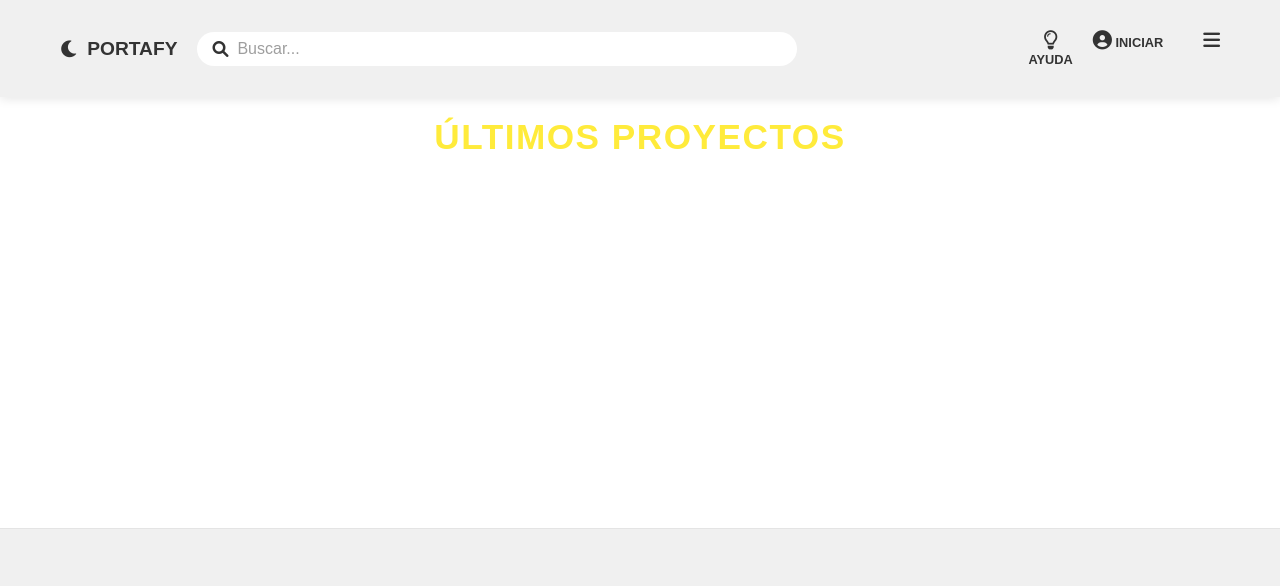
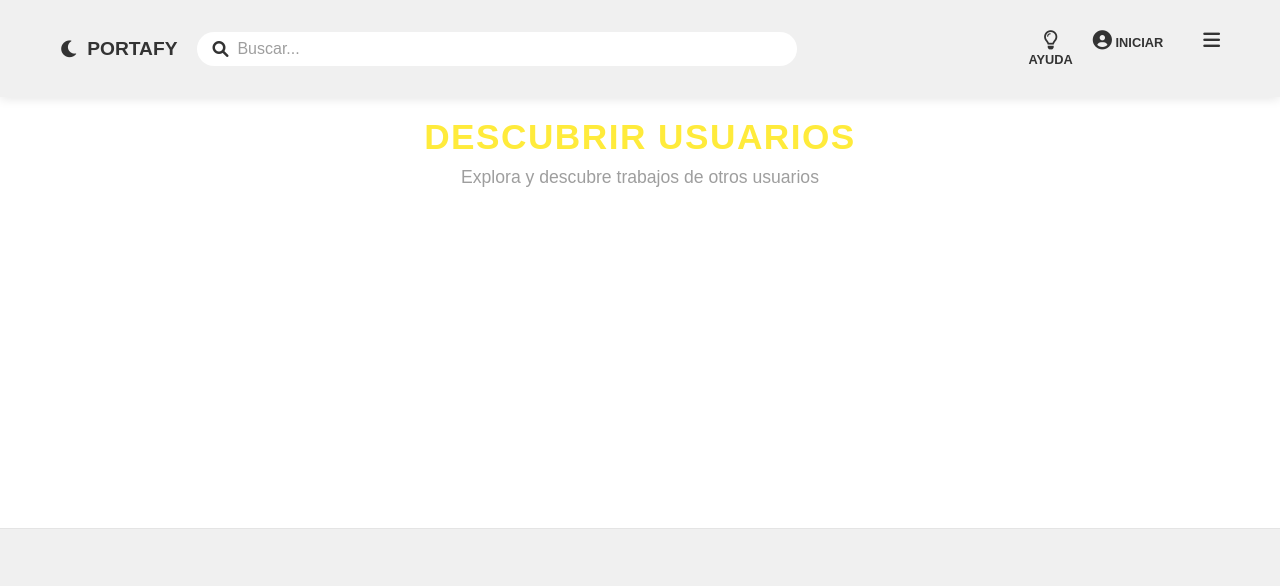
Before and after one commit to Eliastf06/Portafy, a plain HTML site: page Front/index.html in a window 1280 px wide. Shown: the top 586 px of the page. Drawn offline with Linux system fonts and the light colour scheme; no server answers.

Commit message:
Update index.html

```diff
--- a/Front/index.html
+++ b/Front/index.html
@@ -34,7 +34,8 @@
 
     <main class="main-content container">
         <section class="projects-section">
-            <h2 class="section-title">Últimos Proyectos</h2>
+            <h1 class="section-title">DESCUBRIR USUARIOS</h1>
+            <p class="section-subtitle">Explora y descubre trabajos de otros usuarios</p>
             <div class="projects-grid" id="projects-grid">
                 </div>
         </section>
```
